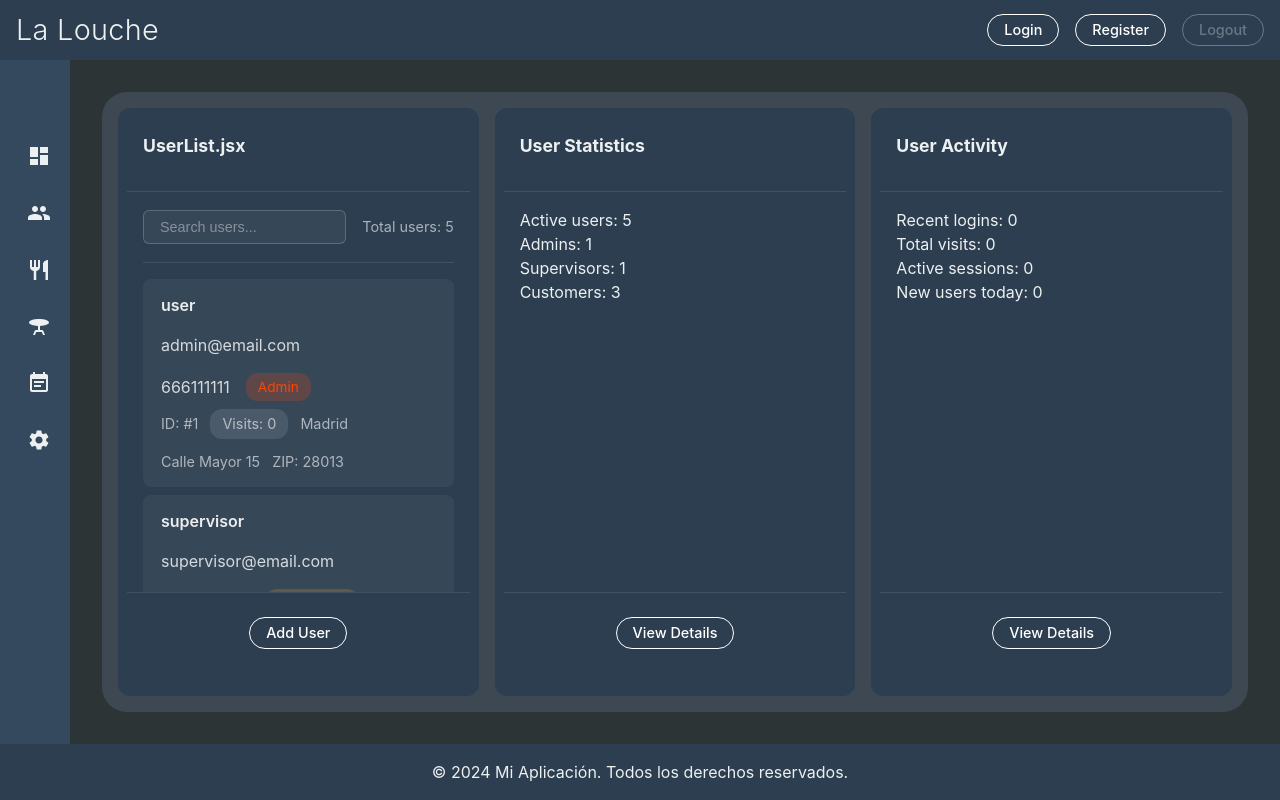
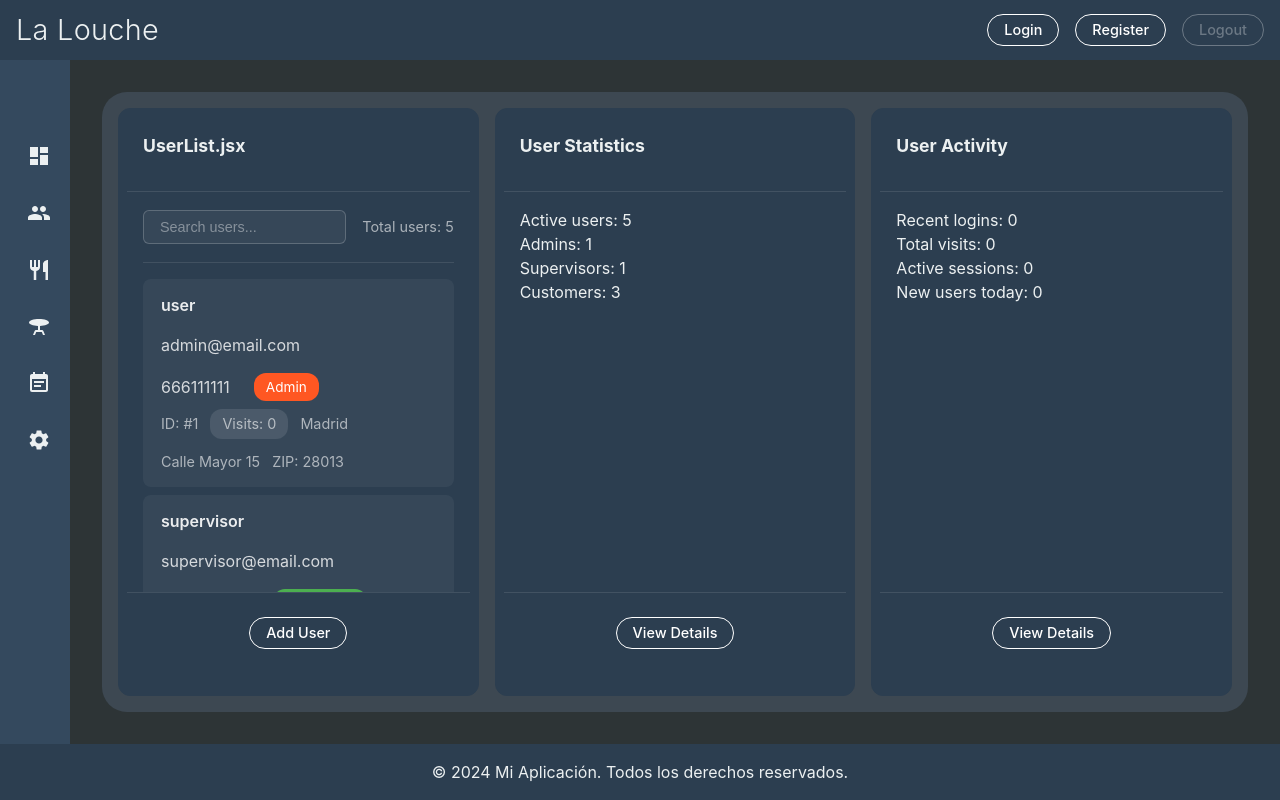
Before and after one commit to Ruben-Alvarez-Dev/daw_react_front, a React (Vite) app: page /users in a window 1280 px wide. Built offline with nearby package versions, Linux system fonts and the light colour scheme; data requests are answered from the project's data file.

Commit message:
UserList stage 4

```diff
--- a/src/components/users/UserList.jsx
+++ b/src/components/users/UserList.jsx
@@ -1,6 +1,12 @@
 import PropTypes from 'prop-types';
 import { useState, useCallback } from 'react';
 import Card from '../Card';
+
+const roleColors = {
+  admin: 'var(--admin-color)',
+  supervisor: 'var(--supervisor-color)',
+  customer: 'var(--customer-color)'
+};
 
 const UserList = ({ users, selectedUserId, onUserSelect, isActive, onActivate }) => {
   const [searchTerm, setSearchTerm] = useState('');
--- a/src/styles/Users.css
+++ b/src/styles/Users.css
@@ -78,6 +78,7 @@
 
 .user-phone {
   white-space: nowrap;
+  margin-right: 0.5rem;
 }
 
 .user-info-row > div,
@@ -95,18 +96,18 @@
 }
 
 .user-role.admin {
-  background: rgba(255, 69, 0, 0.2);
-  color: #ff4500;
+  background-color: #ff5722;
+  color: #fff;
 }
 
 .user-role.supervisor {
-  background: rgba(255, 165, 0, 0.2);
-  color: #ffa500;
+  background-color: #4caf50;
+  color: #fff;
 }
 
 .user-role.customer {
-  background: rgba(100, 200, 100, 0.2);
-  color: #64c864;
+  background-color: #2196f3;
+  color: #fff;
 }
 
 .user-visits {
@@ -198,6 +199,12 @@
   padding: 0.5rem 0;
 }
 
+:root {
+  --admin-color: #ff5722;
+  --supervisor-color: #4caf50;
+  --customer-color: #2196f3;
+}
+
 @media (max-width: 768px) {
   .user-info-row,
   .user-details-row {
@@ -212,6 +219,10 @@
   .user-email {
     min-width: 0;
     flex: 1 1 100%;
+  }
+
+  .user-phone {
+    margin-right: 0;
   }
 }
 
```
